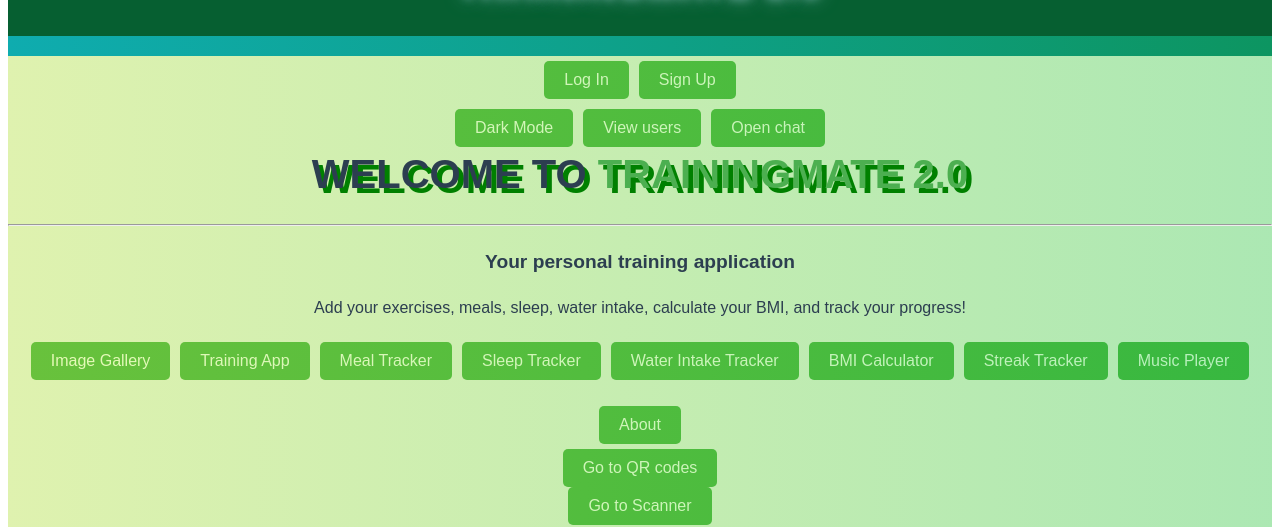
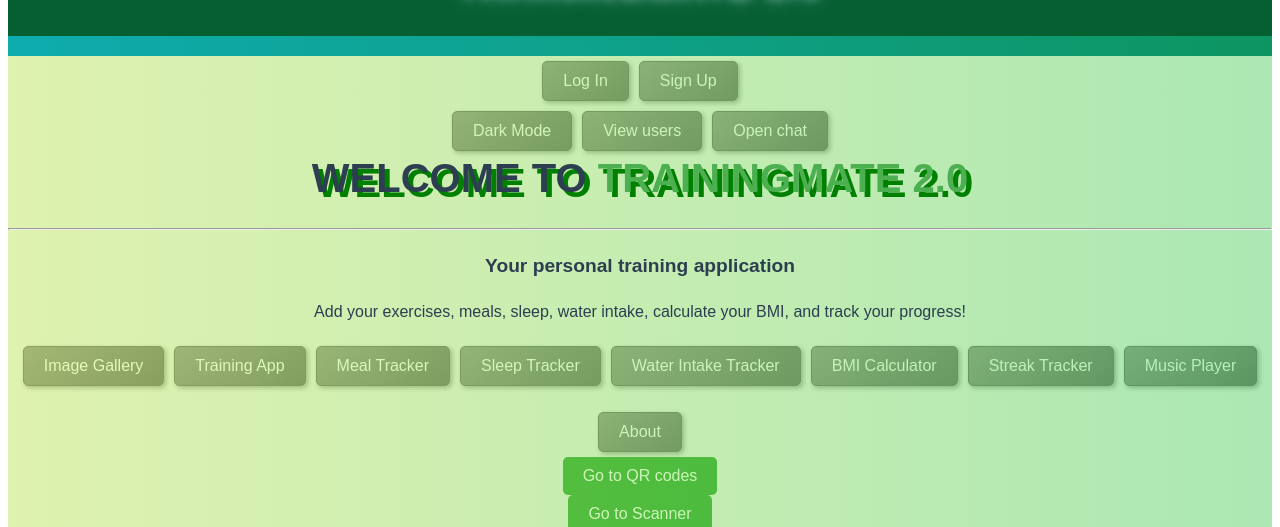
Before and after one commit to AntonioLabinjan/Projekt_PI, a Vue app: page / in a window 1280 px wide. Shown: the part 162-689 px from the top of the page. Built offline with nearby package versions, Linux system fonts and the light colour scheme; no server answers.

Commit message:
Update HomePage.vue
Dodani metallic botuni, da izgleda malo lipje

```diff
--- a/src/views/HomePage.vue
+++ b/src/views/HomePage.vue
@@ -1,3 +1,4 @@
+/* eslint-disable */
 <template>
   <div class="container" :class="{ 'dark-mode': darkMode }">
     <div class="login-signup-buttons">
@@ -10,7 +11,7 @@
       <button @click="openChat">Open chat</button>
     </div>
     <div class="header">
-      <h1>Welcome to <span class="highlight">TrainingMate 2.0</span></h1>
+      <h1>Welcome to <span class="highlight">TrainingMate 2.0 </span></h1>
       <hr>
       <h4>Your personal training application</h4>
       <p>Add your exercises, meals, sleep, water intake, calculate your BMI, and track your progress!</p>
@@ -252,7 +253,8 @@ h1 {
 .navbar button,
 .about-button button,
 .caloric-balance button,
-.motivational-quote button {
+.motivational-quote button,
+.button {
   background-color: #4CAF50;
   color: #fff;
   border: none;
@@ -267,7 +269,8 @@ h1 {
 .navbar button:hover,
 .about-button button:hover,
 .caloric-balance button:hover,
-.motivational-quote button:hover {
+.motivational-quote button:hover,
+.button {
   background-color: #45a049;
   transform: scale(1.05);
 }
@@ -297,10 +300,7 @@ h1 {
   margin-top: 20px;
 }
 
-.motivational-quote button {
-  font-weight: bold;
-  border: 2px solid #4CAF50;
-}
+
 
 .motivational-quote button:hover {
   background-color: #4CAF50;
@@ -329,4 +329,52 @@ h1 {
   margin-top: 20px;
   text-align: center;
 }
+.login-signup-buttons button,
+.navbar button,
+.about-button button,
+.caloric-balance button,
+.motivational-quote button{
+  background: linear-gradient(145deg, #a1a1a1, #808080);
+  color: #ffffff;
+  border: 1px solid #7e7e7e;
+  padding: 10px 20px;
+  margin: 5px;
+  cursor: pointer;
+  border-radius: 5px;
+  transition: background 0.3s ease, transform 0.2s ease, box-shadow 0.3s ease;
+  box-shadow: 2px 2px 5px rgba(0, 0, 0, 0.3),
+              -2px -2px 5px rgba(255, 255, 255, 0.2);
+}
+
+.login-signup-buttons button:hover,
+.navbar button:hover,
+.about-button button:hover,
+.caloric-balance button:hover,
+.motivational-quote button:hover {
+  background: linear-gradient(145deg, #808080, #a1a1a1);
+  transform: scale(1.02);
+  box-shadow: 2px 2px 10px rgba(0, 0, 0, 0.5),
+              -2px -2px 10px rgba(255, 255, 255, 0.4);
+}
+
+.login-signup-buttons button:active,
+.navbar button:active,
+.about-button button:active,
+.caloric-balance button:active,
+.motivational-quote button:active {
+  background: linear-gradient(145deg, #6b6b6b, #8e8e8e);
+  transform: scale(0.98);
+  box-shadow: 1px 1px 5px rgba(0, 0, 0, 0.2),
+              -1px -1px 5px rgba(255, 255, 255, 0.1);
+}
+
+.login-signup-buttons button:focus,
+.navbar button:focus,
+.about-button button:focus,
+.caloric-balance button:focus,
+.motivational-quote button:focus {
+  outline: none;
+  box-shadow: 0 0 5px rgba(0, 123, 255, 0.5);
+}
+
 </style>
```
